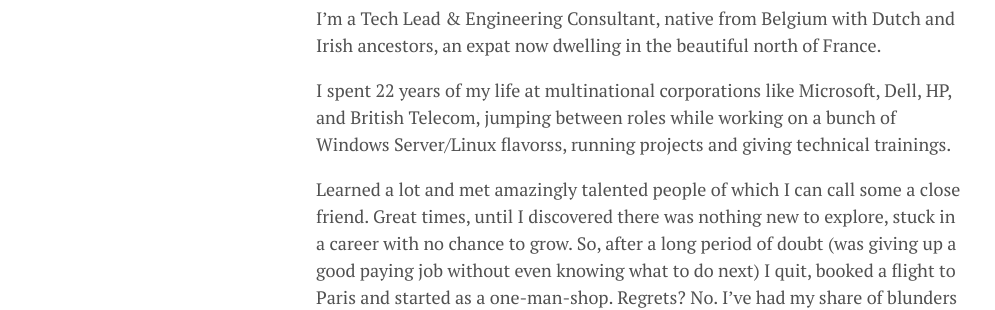
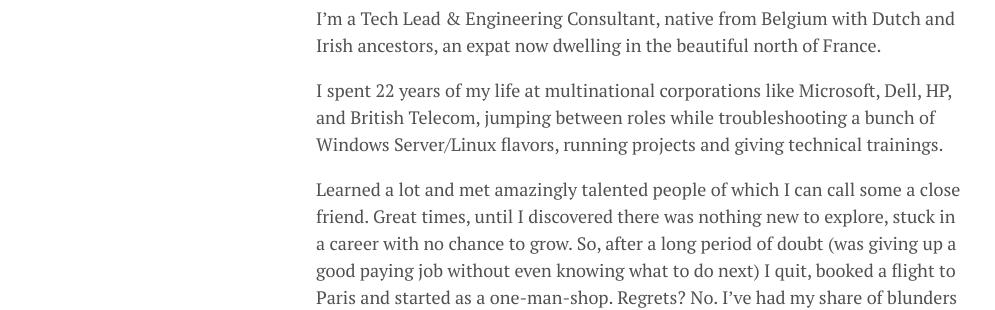
Before and after one commit to lgeurts/lgeurts.github.io, a Jekyll site: the page built from about.md, in a window 1280 px wide. Shown: the part 551-861 px from the top of the page, without its empty margins (0-995 px from the left). Built offline with Jekyll 4.4.1, drawn with Linux system fonts in a browser that asks for light colours; nearby versions of some CDN libraries.

Commit message:
Update about.md

```diff
--- a/about.md
+++ b/about.md
@@ -7,7 +7,7 @@
 
 I’m a Tech Lead & Engineering Consultant, native from Belgium with Dutch and Irish ancestors, an expat now dwelling in the beautiful north of France.
 
-I spent 22 years of my life at multinational corporations like Microsoft, Dell, HP, and British Telecom, jumping between roles while working on a bunch of Windows Server/Linux flavorss, running projects and giving technical trainings.
+I spent 22 years of my life at multinational corporations like Microsoft, Dell, HP, and British Telecom, jumping between roles while troubleshooting a bunch of Windows Server/Linux flavors, running projects and giving technical trainings.
 
 Learned a lot and met amazingly talented people of which I can call some a close friend. Great times, until I discovered there was nothing new to explore, stuck in a career with no chance to grow. So, after a long period of doubt (was giving up a good paying job without even knowing what to do next) I quit, booked a flight to Paris and started as a one-man-shop. Regrets? No. I've had my share of blunders and absurdities creeping in, but never would go back.
 
```
